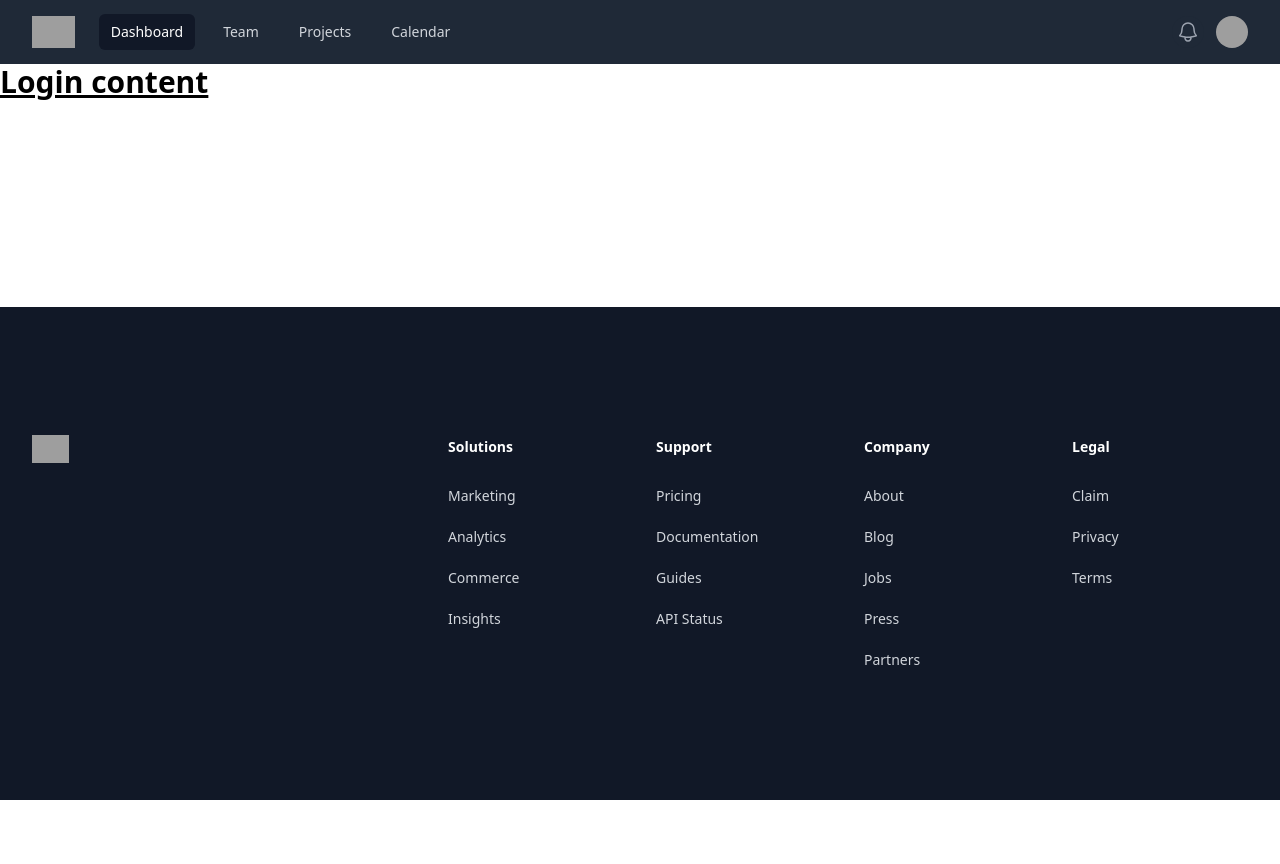
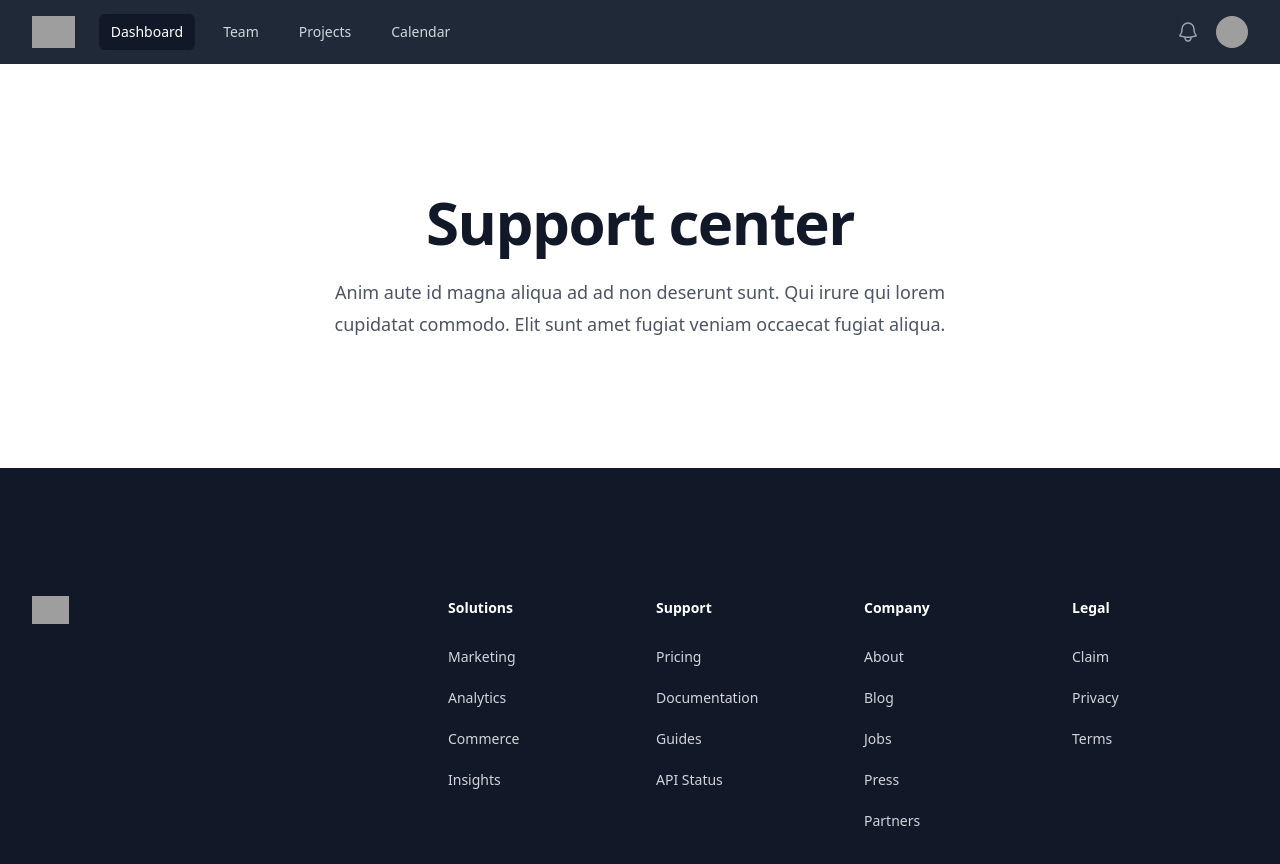
Before and after one commit to wicowen/site-frontend-vue, a Vue app: page /login in a window 1280 px wide. Shown: the top 864 px of the page. Before the commit the page ends 800 px from the top, so only its background shows below. Built offline with nearby package versions, Linux system fonts and the light colour scheme; grey boxes are pictures that could not be loaded; the HTML template or start-up script is replaced by a standard one.

Commit message:
chore: change login page layout

```diff
--- a/src/views/public/login.vue
+++ b/src/views/public/login.vue
@@ -1,8 +1,9 @@
 <template>
-  <div>
-    <h1 class="text-3xl font-bold underline">
-    Login content
-    </h1>
+  <div class="bg-white px-6 py-24 sm:py-32 lg:px-8">
+    <div class="mx-auto max-w-2xl text-center">
+      <h2 class="text-4xl font-bold tracking-tight text-gray-900 sm:text-6xl">Support center</h2>
+      <p class="mt-6 text-lg leading-8 text-gray-600">Anim aute id magna aliqua ad ad non deserunt sunt. Qui irure qui lorem cupidatat commodo. Elit sunt amet fugiat veniam occaecat fugiat aliqua.</p>
+    </div>
   </div>
 </template>
 
```
